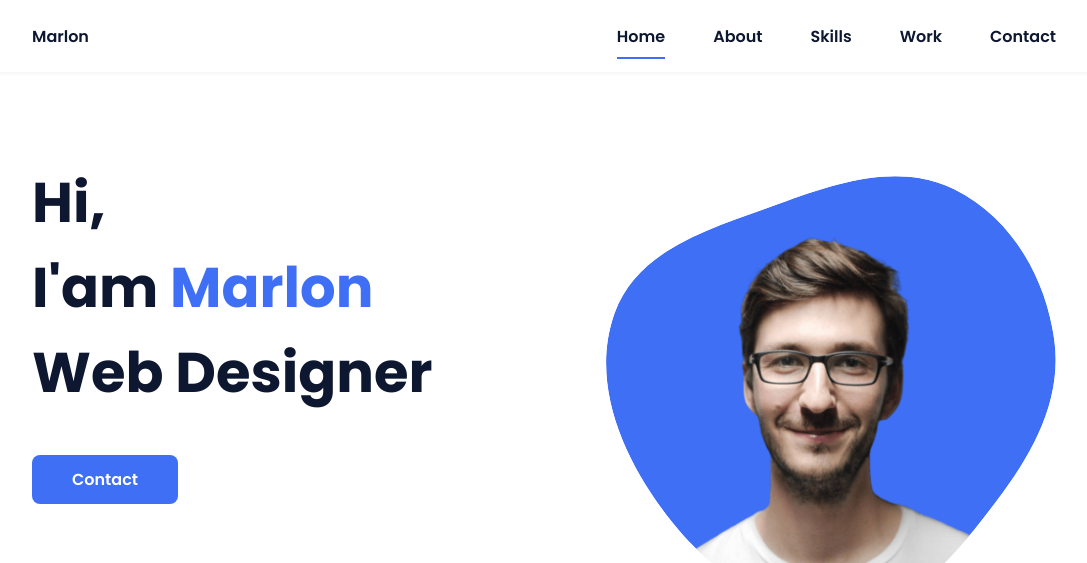
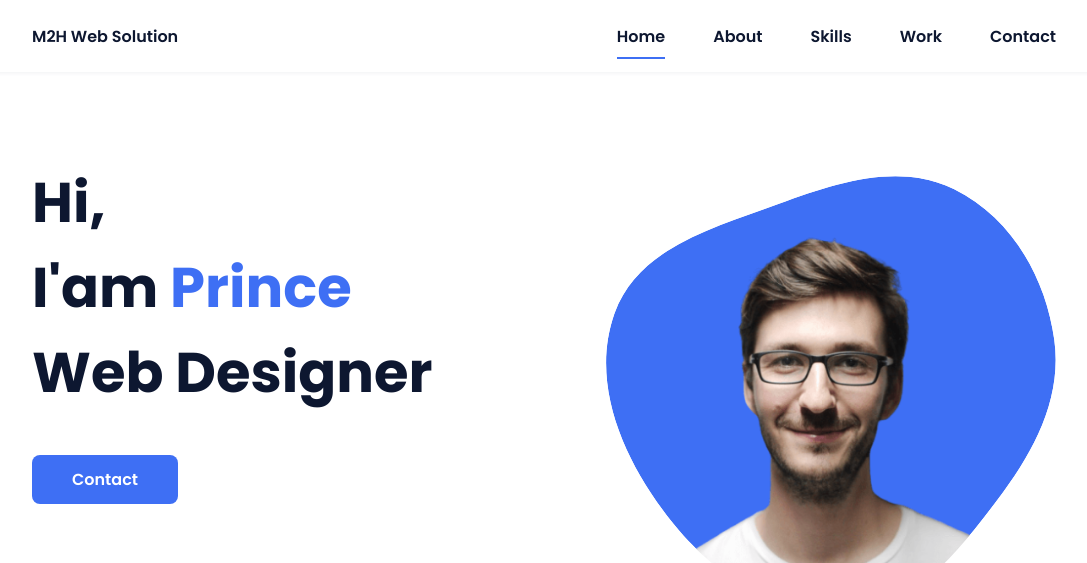
Before and after one commit to M2HGamer/Project--2--Portfolio, a plain HTML site: page index.html in a window 1280 px wide. Shown: the top 563 px of the page, without its empty margins (96-1183 px from the left). Drawn offline with nearby package versions, Linux system fonts and the light colour scheme.

Commit message:
Update index.html

```diff
--- a/index.html
+++ b/index.html
@@ -9,14 +9,14 @@
         <!-- =====BOX ICONS===== -->
         <link href='https://cdn.jsdelivr.net/npm/boxicons@2.0.5/css/boxicons.min.css' rel='stylesheet'>
 
-        <title>Portfolio website complete</title>
+        <title>M2H Web Solution</title>
     </head>
     <body>
         <!--===== HEADER =====-->
         <header class="l-header">
             <nav class="nav bd-grid">
                 <div>
-                    <a href="#" class="nav__logo">Marlon</a>
+                    <a href="#" class="nav__logo">M2H Web Solution</a>
                 </div>
 
                 <div class="nav__menu" id="nav-menu">
@@ -39,7 +39,7 @@
             <!--===== HOME =====-->
             <section class="home bd-grid" id="home">
                 <div class="home__data">
-                    <h1 class="home__title">Hi,<br>I'am <span class="home__title-color">Marlon</span><br> Web Designer</h1>
+                    <h1 class="home__title">Hi,<br>I'am <span class="home__title-color">Prince</span><br> Web Designer</h1>
 
                     <a href="#" class="button">Contact</a>
                 </div>
@@ -186,13 +186,13 @@
 
         <!--===== FOOTER =====-->
         <footer class="footer">
-            <p class="footer__title">Marlon</p>
+            <p class="footer__title">Prince</p>
             <div class="footer__social">
                 <a href="#" class="footer__icon"><i class='bx bxl-facebook' ></i></a>
                 <a href="#" class="footer__icon"><i class='bx bxl-instagram' ></i></a>
                 <a href="#" class="footer__icon"><i class='bx bxl-twitter' ></i></a>
             </div>
-            <p class="footer__copy">&#169; Bedimcode. All rigths reserved</p>
+            <p class="footer__copy">&#169; M2H Web Solution All rigths reserved</p>
         </footer>
 
 
```
